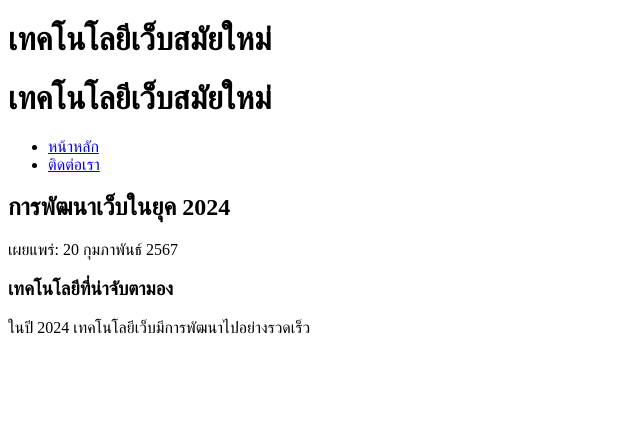
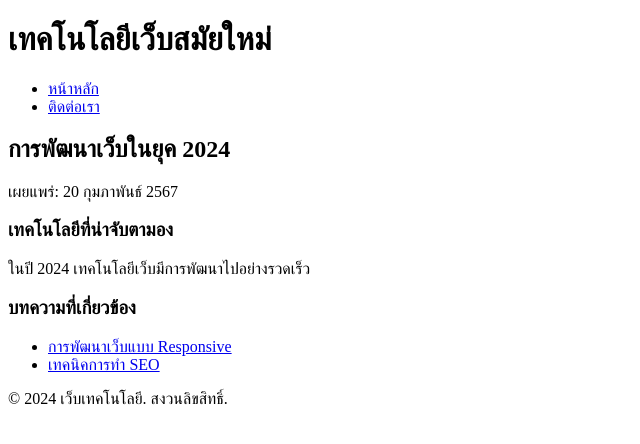
Before and after one commit to 66160015/web-semantic-lab, a plain HTML site: page index.html in a window 1280 px wide. Shown: the whole page, without its empty margins (0-640 px from the left). Drawn offline with Linux system fonts and the light colour scheme.

Commit message:
เพิ่ม aside และ footer ในหน้าหลัก

```diff
--- a/index.html
+++ b/index.html
@@ -6,7 +6,6 @@
  <title>เทคโนโลยีเว็บสมัยใหม่</title>
 </head>
 <body>
- <h1>เทคโนโลยีเว็บสมัยใหม่</h1>
  <header role="banner">
     <h1>เทคโนโลยีเว็บสมัยใหม่</h1>
     <nav role="navigation">
@@ -28,5 +27,15 @@
         </section>
     </article>
     </main>
+    <aside role="complementary">
+        <h3>บทความที่เกี่ยวข้อง</h3>
+        <ul>
+            <li><a href="#">การพัฒนาเว็บแบบ Responsive</a></li>
+            <li><a href="#">เทคนิคการทํา SEO</a></li>
+        </ul>
+        </aside>
+    <footer role="contentinfo">
+        <p>&copy; 2024 เว็บเทคโนโลยี. สงวนลิขสิทธิ์.</p>
+    </footer>
 </body>
 </html>
```
